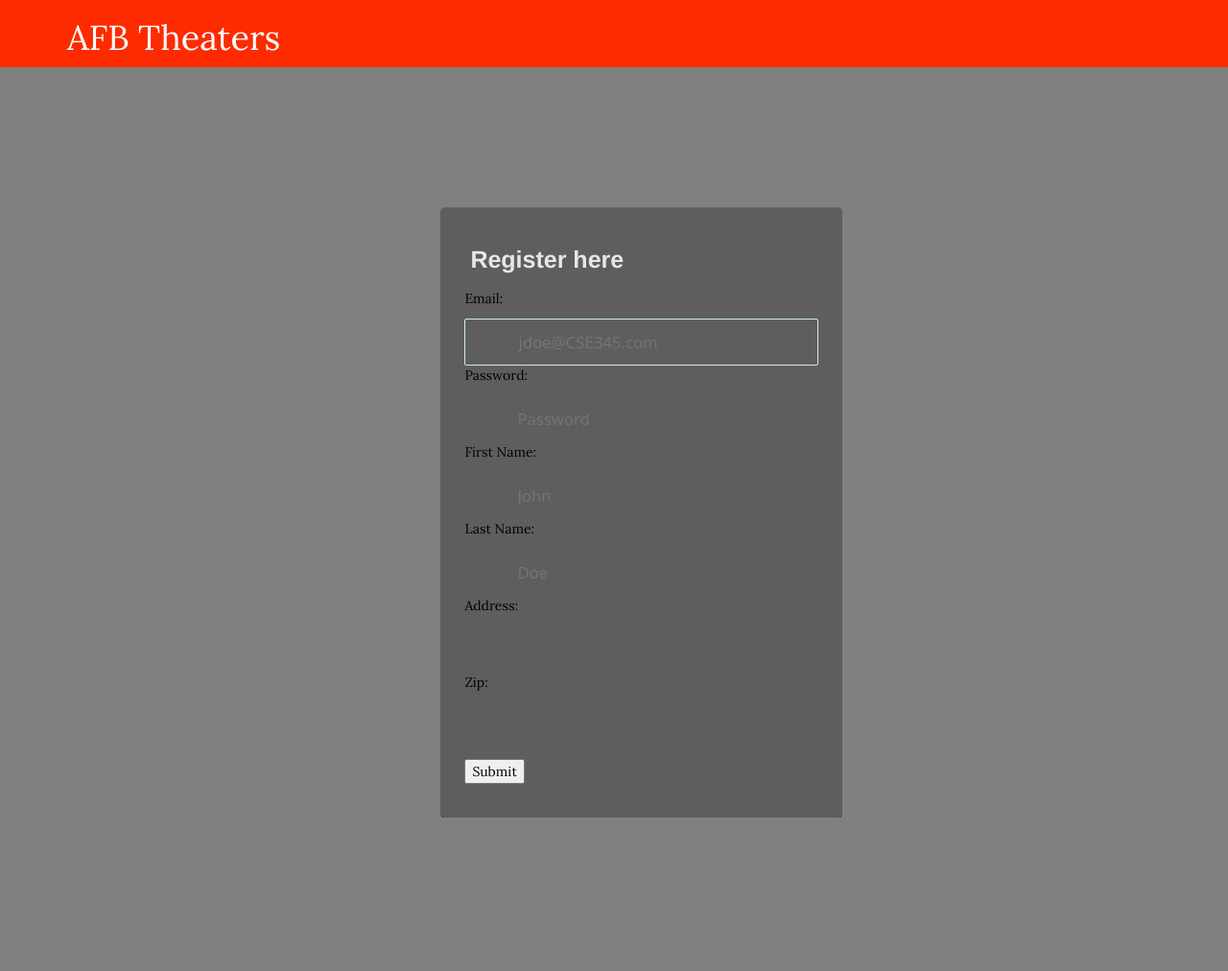
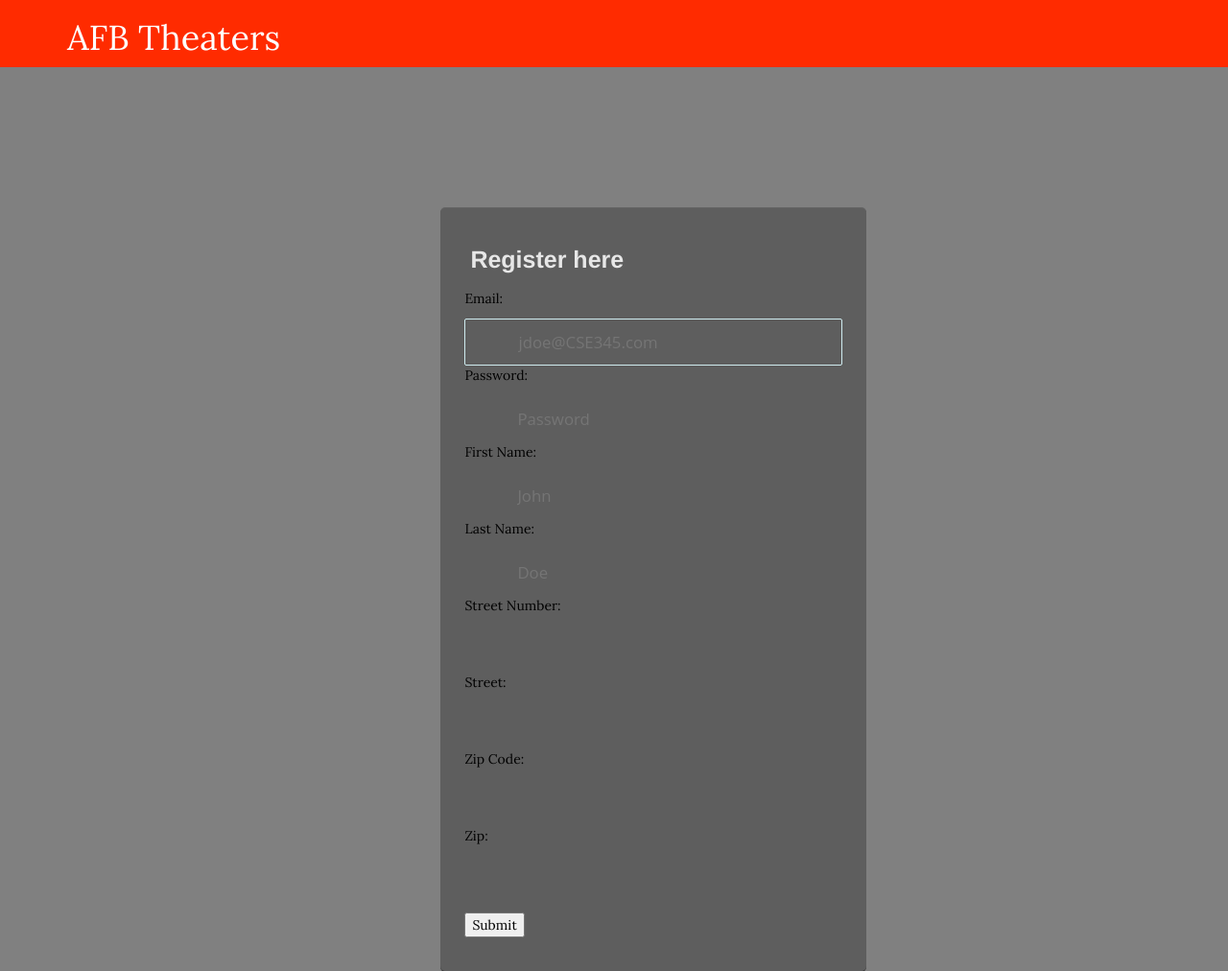
Before and after one commit to acope/CSE345_website, a PHP site: page /accountCreation.php in a window 1280 px wide. Shown: the whole page at 96% size. Before the commit the page ends 852 px from the top, so only its background shows below. Run offline with PHP 8.4, Linux system fonts and the light colour scheme.

Commit message:
Added createAccount function to Function.php. Edited accountCreation.php

```diff
--- a/accountCreation.php
+++ b/accountCreation.php
@@ -1,6 +1,6 @@
 <?php
     session_start();
-    require_once('php_helper/opendb.php');
+    include "php_helper/function.php";
 ?>
 
 <!-- TODO make sure user is not already logged in -->
@@ -85,8 +85,16 @@
             <input type="text" name="lname" required="required" placeholder="Doe"></input>
         </div>
 
-        <div class="form-item">Address:
-            <input type="text" name="address" required="required" placeholder=""></input>
+        <div class="form-item">Street Number:
+            <input type="number" name="street_num" required="required" placeholder=""></input>
+        </div>
+
+        <div class="form-item">Street:
+            <input type="text" name="street" required="required" placeholder=""></input>
+        </div>
+
+        <div class="form-item">Zip Code:
+            <input type="number" name="zip" required="required" placeholder=""></input>
         </div>
 
         <div class="form-item">Zip:
--- a/php_helper/function.php
+++ b/php_helper/function.php
@@ -64,3 +64,49 @@ function getMovieInformation($movieName){
 
     return $movieInfo;
 }
+
+function createAccount($email, $password, $fname, $lname, $street_num, $street, $zip){
+    require 'php_helper/opendb.php';
+
+    $sql = "SELECT USER_EMAIL FROM akcopema.user_account WHERE USER_EMAIL = '$email';";
+
+    //Create search query
+    $result = mysqli_query($conn,$sql) or die(mysql_error());
+
+    //Grab Associative array
+    $row = mysqli_fetch_array($result,MYSQLI_BOTH);
+
+    $DBEmails = array($row['USER_EMAIL']);
+
+    if(count($DBEmails > 0)){
+        return 1;
+    }
+
+    // Free result set
+    mysqli_free_result($result);
+
+    //INSERT ACCOUNT
+    $sql = "INSERT INTO `akcopema`.`user_account`
+            (`USER_EMAIL`,
+            `USER_PASSENCRYPT`,
+            `USER_FNAME`,
+            `USER_LNAME`,
+            `USER_STREETNUM`,
+            `USER_STREET`,
+            `USER_ZIP`)
+            VALUES
+            ('$email',
+            '$password',
+            '$fname',
+            '$lname',
+            '$street_num',
+            '$street',
+            '$zip');";
+
+    mysqli_query($conn,$sql) or die(mysql_error());
+
+    //Close connection
+    mysqli_close($conn);
+
+    return 0;
+}
```
